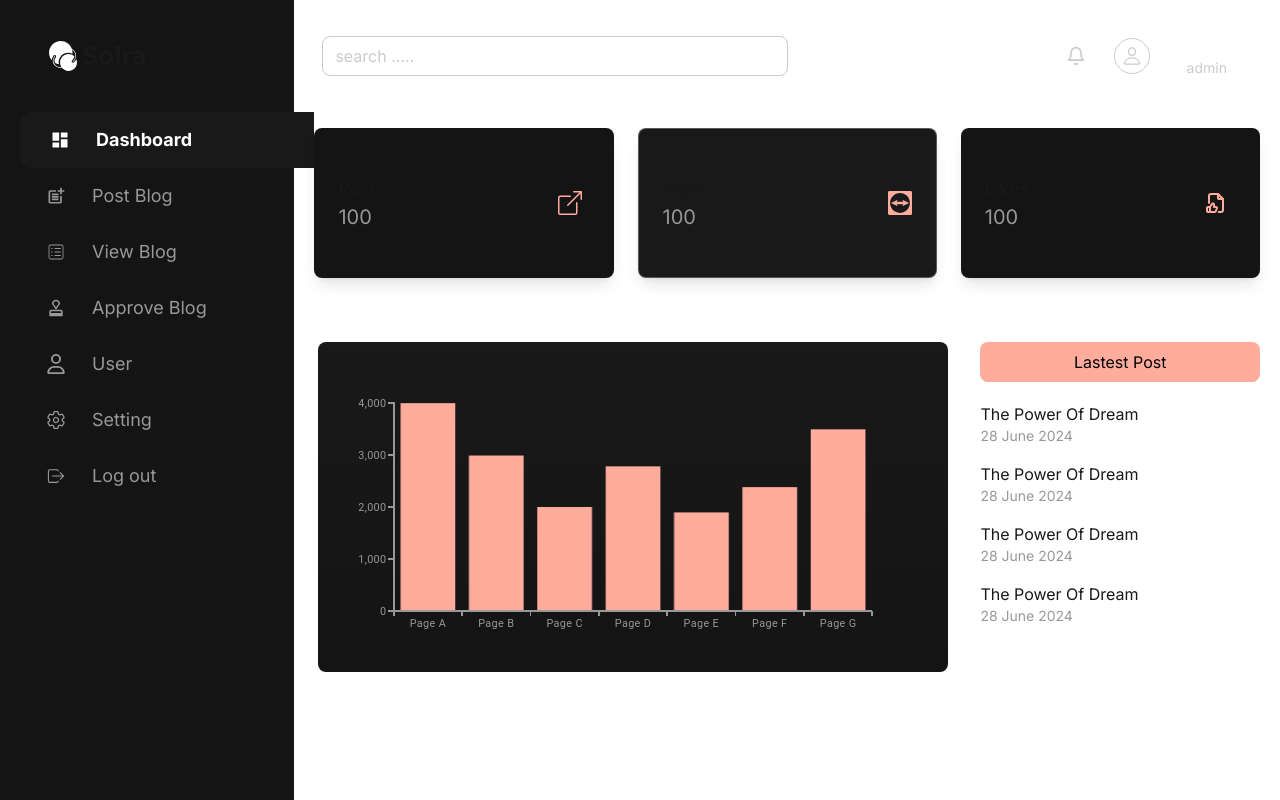
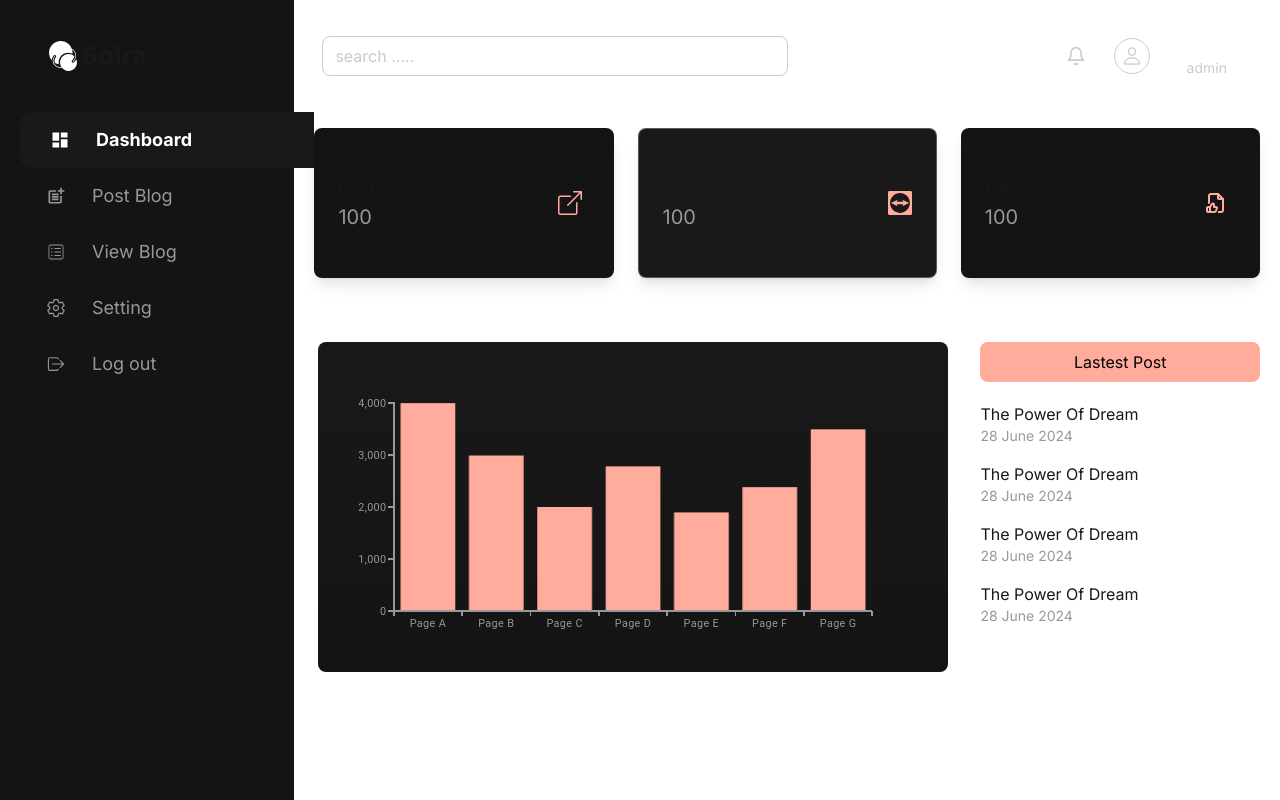
Before and after one commit to Couragenwanduka/Solra-Admin, a React (Vite) app: page / in a window 1280 px wide. Built offline with nearby package versions, Linux system fonts and the light colour scheme; sample sign-in values are in the browser's storage.

Commit message:
made some changes

```diff
--- a/src/page/dashBoard/dashBoard.tsx
+++ b/src/page/dashBoard/dashBoard.tsx
@@ -1,3 +1,4 @@
+/* eslint-disable @typescript-eslint/no-explicit-any */
 import { useState } from 'react';
 import LogoSolra from '../../component/Logo/Logo';
 import { MdDashboard, MdPostAdd, MdOutlineApproval } from 'react-icons/md';
@@ -13,9 +14,12 @@ import ApproveBlog from './screen/approveBlog';
 import User from './screen/user';
 import Setting from './screen/setting';
 import { useAuth } from '../../hooks/authContext';
+import { useUser } from '../../hooks/userDetails';
 
 const USER_KEY = 'user';
+
 const DashBoard = () => {
+  const { user } = useUser();
   const [activeTab, setActiveTab] = useState(0);
   const { logout } = useAuth(); // Get the logout function
 
@@ -26,20 +30,49 @@ const DashBoard = () => {
     window.location.replace('/'); // Redirect to home or login page
   };
 
-  const tabs = [
+  type UserRole = 'Admin' | 'Developer' | 'Editor' | 'Cheif Editor';
+
+  const roleTabs: Record<UserRole, { icon: JSX.Element; label: string; content: JSX.Element; action?: () => void }[]> = {
+    Admin: [
+      { icon: <MdDashboard />, label: 'Dashboard', content: <DashBoardScreen /> },
+      { icon: <MdPostAdd />, label: 'Post Blog', content: <PostBlog /> },
+      { icon: <CiViewList />, label: 'View Blog', content: <ViewBlog /> },
+      { icon: <IoSettingsOutline />, label: 'Setting', content: <Setting /> },
+      { icon: <IoIosLogOut />, label: 'Log out', content: <h2>Log Out Content</h2>, action: clearLocalStorage }
+    ],
+    Developer: [
       { icon: <MdDashboard />, label: 'Dashboard', content: <DashBoardScreen /> },
       { icon: <MdPostAdd />, label: 'Post Blog', content: <PostBlog /> },
       { icon: <CiViewList />, label: 'View Blog', content: <ViewBlog /> },
       { icon: <MdOutlineApproval />, label: 'Approve Blog', content: <ApproveBlog /> },
       { icon: <FaRegUser />, label: 'User', content: <User /> },
       { icon: <IoSettingsOutline />, label: 'Setting', content: <Setting /> },
-    {
-      icon: <IoIosLogOut />,
-      label: 'Log out',
-      content: <h2>Log Out Content</h2>,
-      action: clearLocalStorage // Only set the logout action for this tab
-    },
-  ];
+      { icon: <IoIosLogOut />, label: 'Log out', content: <h2>Log Out Content</h2>, action: clearLocalStorage }
+    ],
+    Editor: [
+      { icon: <MdDashboard />, label: 'Dashboard', content: <DashBoardScreen /> },
+      { icon: <MdPostAdd />, label: 'Post Blog', content: <PostBlog /> },
+      { icon: <CiViewList />, label: 'View Blog', content: <ViewBlog /> },
+      { icon: <IoSettingsOutline />, label: 'Setting', content: <Setting /> },
+      { icon: <IoIosLogOut />, label: 'Log out', content: <h2>Log Out Content</h2>, action: clearLocalStorage }
+    ],
+    'Cheif Editor': [
+      { icon: <MdDashboard />, label: 'Dashboard', content: <DashBoardScreen /> },
+      { icon: <MdPostAdd />, label: 'Post Blog', content: <PostBlog /> },
+      { icon: <CiViewList />, label: 'View Blog', content: <ViewBlog /> },
+      { icon: <MdOutlineApproval />, label: 'Approve Blog', content: <ApproveBlog /> },
+      { icon: <IoSettingsOutline />, label: 'Setting', content: <Setting /> },
+      { icon: <IoIosLogOut />, label: 'Log out', content: <h2>Log Out Content</h2>, action: clearLocalStorage }
+    ]
+  };
+
+  // Ensure user exists before rendering tabs
+  if (!user) {
+    return <div>Loading...</div>;
+  }
+  const tabs = user?.role && roleTabs[user.role as UserRole] ? roleTabs[user.role as UserRole] : roleTabs['Editor']; // Fallback to 'Editor' if no role is found
+
+  // const tabs = user?.role ? roleTabs[user.role] : roleTabs['Editor']; // Fallback to 'developer' if no role is found
 
   return (
     <div className="flex font-inter h-screen overflow-scroll">
@@ -49,7 +82,7 @@ const DashBoard = () => {
           <LogoSolra />
         </div>
         <div className="flex flex-col justify-center items-start mt-10">
-          {tabs.map((tab, index) => (
+          {tabs.map((tab:any, index:number) => (
             <button
               key={index}
               onClick={() => {
```
Lines whose indentation alone changed are shown as unchanged.
